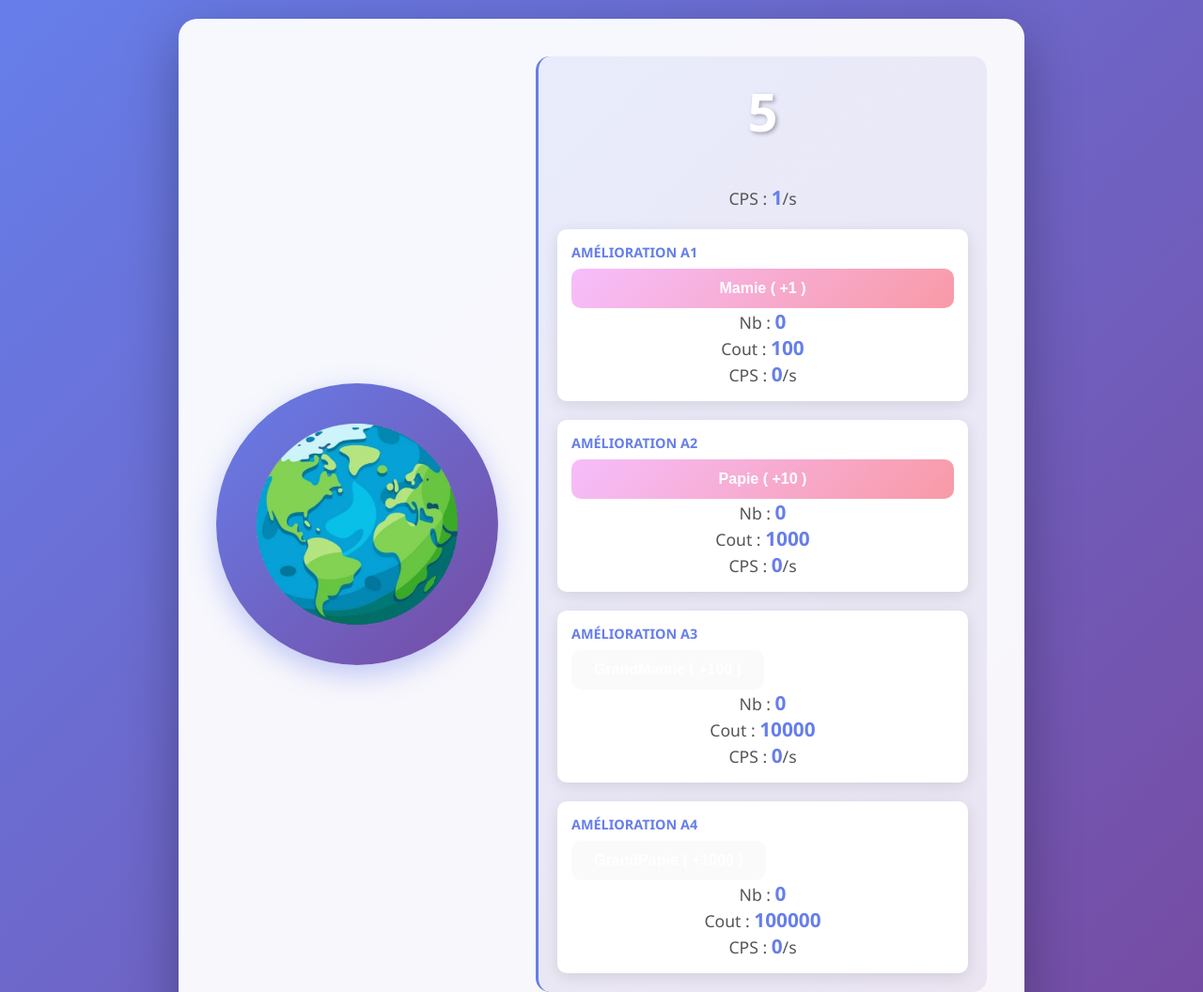
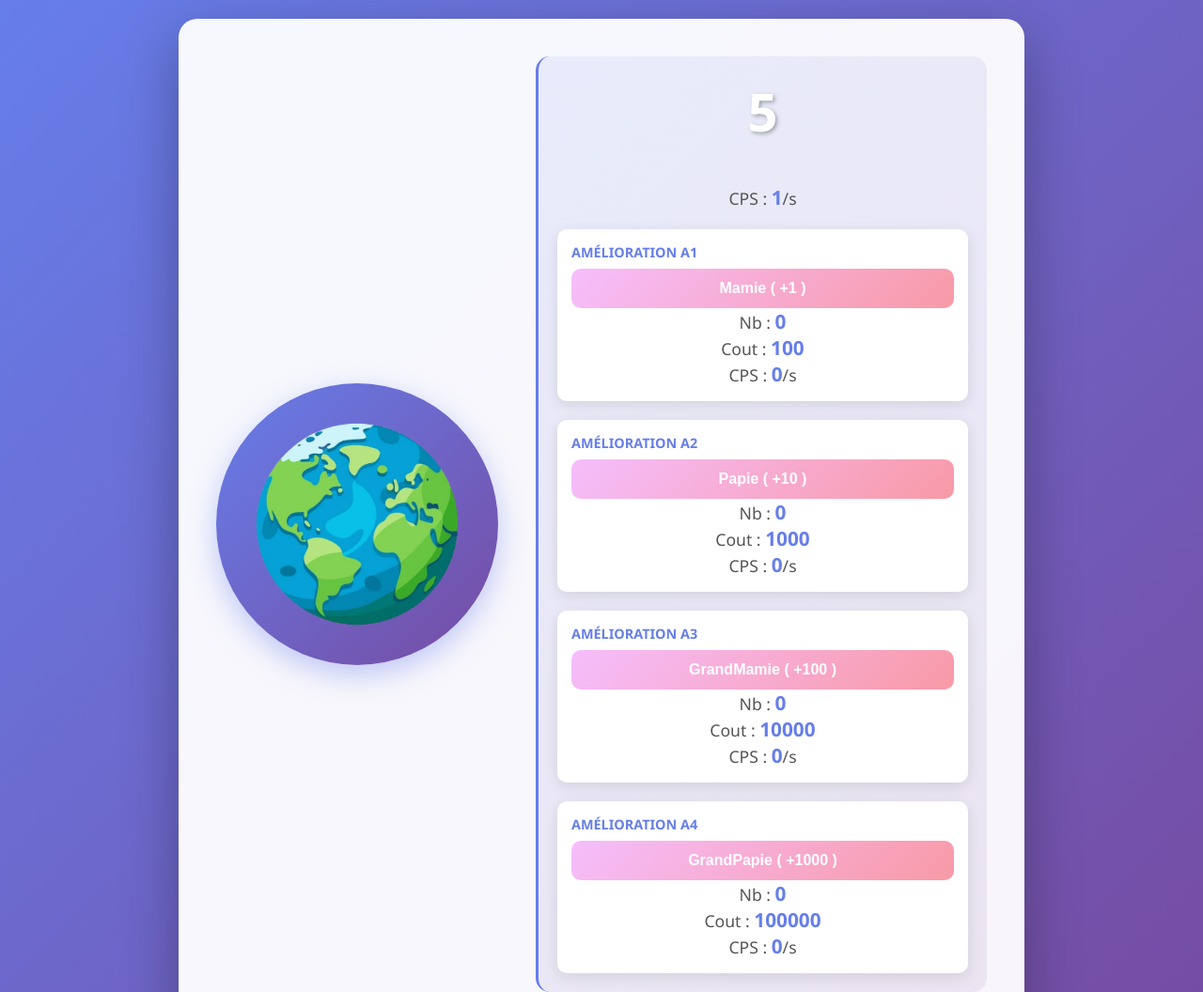
Before and after one commit to JustinMMI/WorldWarClicker, a plain HTML site: page index.html in a window 1280 px wide. Shown: the top 1056 px of the page at 94% size. Drawn offline with Linux system fonts and the light colour scheme.

Commit message:
Button Problem

```diff
--- a/style/style.css
+++ b/style/style.css
@@ -121,18 +121,18 @@ button {
   transform: translateY(0);
 }
 
-#a1, #a2 {
+#a1, #a2, #a3, #a4 {
   background: linear-gradient(135deg, #f093fb 0%, #f5576c 100%);
   flex: 1;
   width: 100%;
 }
 
-#a1:hover, #a2:hover {
+#a1:hover, #a2:hover, #a3:hover, #a4:hover {
   transform: translateY(-2px);
   box-shadow: 0 8px 20px rgba(245, 87, 108, 0.4);
 }
 
-#a1:disabled, #a2:disabled {
+#a1:disabled, #a2:disabled, #a3:disabled, #a4:disabled {
   opacity: 0.6;
   cursor: not-allowed;
 }
```
